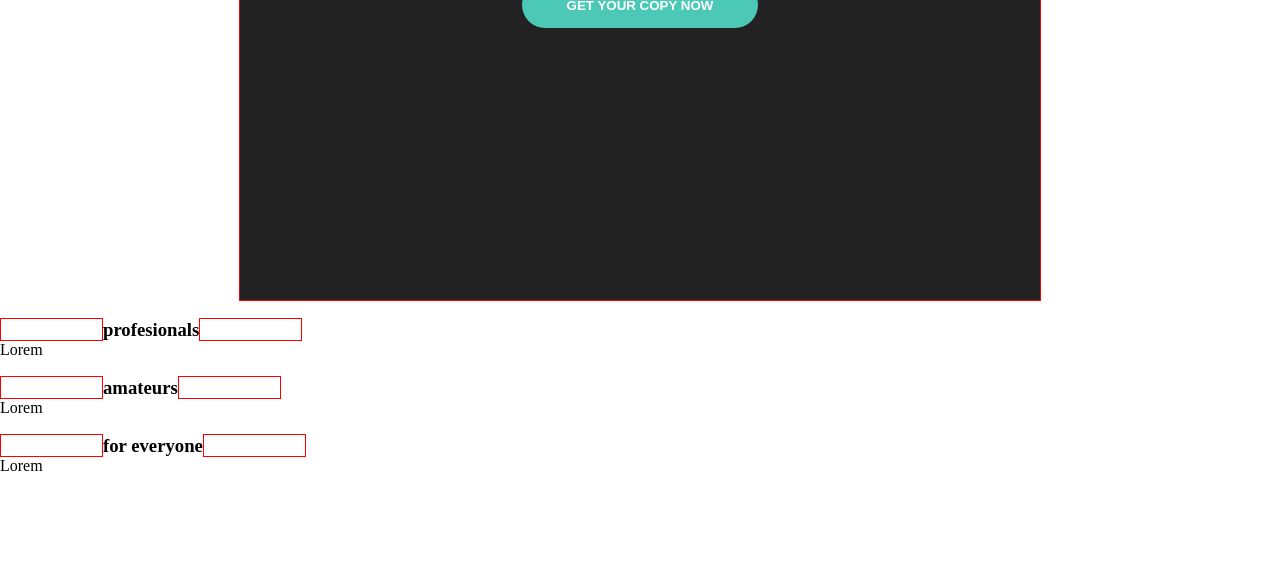
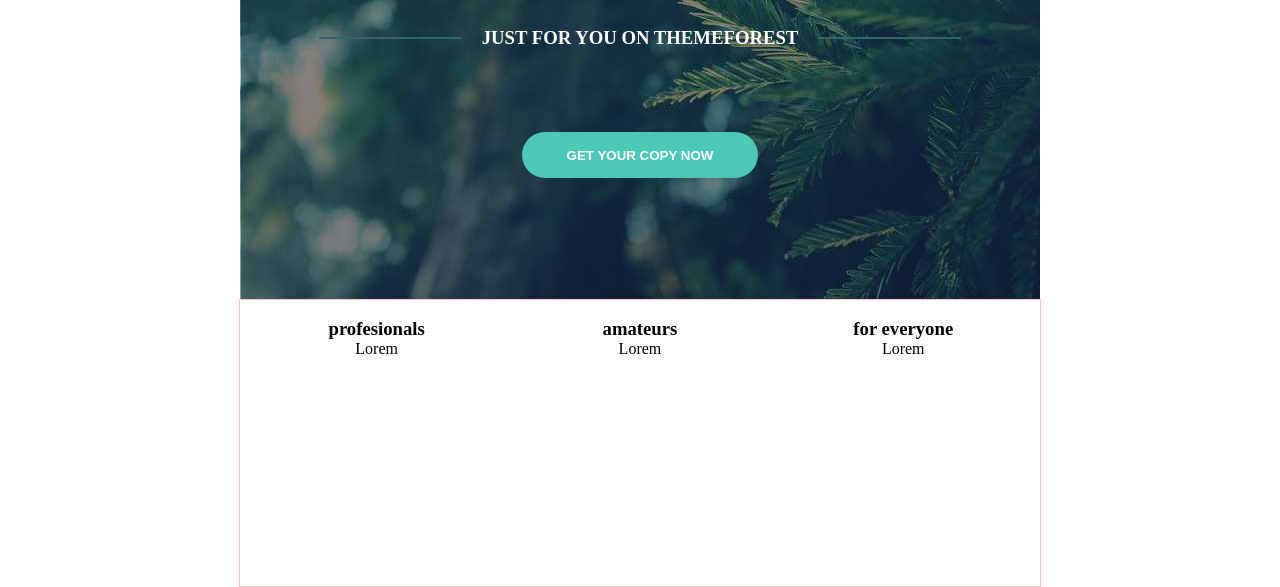
Before and after one commit to ServusGray/class_3, a plain HTML site: page index.html in a window 1280 px wide. Shown: the part 289-876 px from the top of the page. Before the commit the page ends 800 px from the top, so only its background shows below. Drawn offline with Linux system fonts and the light colour scheme.

Commit message:
Add files via upload

```diff
--- a/style/style.css
+++ b/style/style.css
@@ -5,11 +5,6 @@
 
 html {
 	height: 100%;
-}
-
-body {
-	height: 100%;
-	/*font: 14px 'Times New Roman', Times, sans-serif;*/
 }
 
 a {
@@ -21,13 +16,16 @@ a {
 	width: 800px;
 	height: 588px;
 	margin: 0 auto;
-	border: 1px solid red;
-	background: #222 url(img/header-bg.jpg) no-repeat;
+	background-color: #222 ;
+}
+
+.logo-cont {
+	background: url(../img/header-bg.jpg) no-repeat;
 	background-size: cover;
 }
 
 .logo {
-	margin-top: 67px;
+	padding-top: 67px;
 	height: 44px;
 	width: 109px;
 }
@@ -49,15 +47,12 @@ a {
 
 .title-butt {
 	text-align: center;
-}
-
-.title-butt {
 	text-transform: uppercase;
 	color: white;
 }
 
 .title-butt h1 {
-	font: 30px Arial, sans-serif;
+	font: 53px Ubuntu, bold;
 }
 
 .copy-on {
@@ -67,20 +62,73 @@ a {
 	border: none;
 	border-radius: 30px;
 	height: 46px;
-	width: 236px;
+	min-width: 236px;
 	font-weight: bold;
+	margin-top: 83px;
 }
 
-h3::before {
-	content: url(/img/line.png);
+.title-butt h3 {
+	margin-top: 42px;
+}
+
+.title-butt-decor > h3 {
+	position: relative;
+	display: inline-block;
+}
+
+.title-butt-decor > h3:before,
+.title-butt-decor > h3:after {
+	content: '';
+	position: absolute;
+	top: 50%;
+	margin-top: -1px;
+	height: 2px;
+	width: 45%;
+	background: #336666;
+}
+
+.title-butt-decor > h3:before {
+	right: 100%;
+	margin-right: 20px;
+}
+
+.title-butt-decor > h3:after {
+	left: 100%;
+	margin-left: 20px;
+}
+
+/*h3::before {
+	content: url ("img/line.png");
 	border: 1px solid red;
 	height: 100%;
 	width: 100%;
 }
 
 h3::after {
-	content: url(/img/line.png);
+	content: url ("img/line.png");
 	border: 1px solid red;
 	height: 100%;
 	width: 100%;
+}*/
+
+.features-container {
+	width: 800px;
+	height: 286px;
+	margin: 0 auto;
+	border: 1px solid pink;
+	background: #fff;
 }
+
+.features-item-section {
+	display: inline-block;
+    padding-left: 5px;
+	padding-right: 5px;
+    width: 100%;
+    box-sizing: border-box;
+}
+
+.features-item {
+	float: left;
+	width: 33.33%;
+	text-align: center;
+}
```
Also changed, not shown: fonts/Ubuntu-B.ttf (added).
